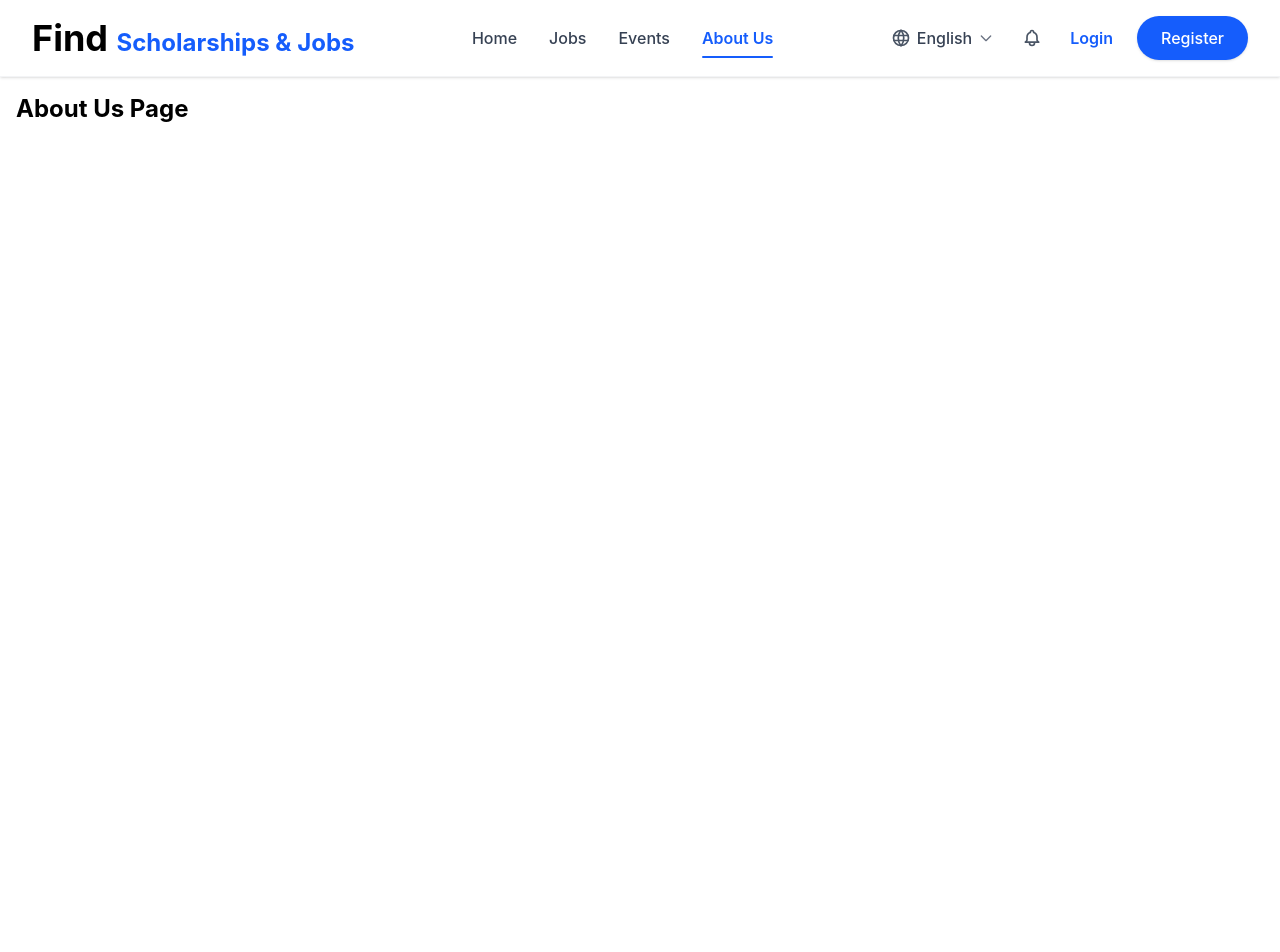
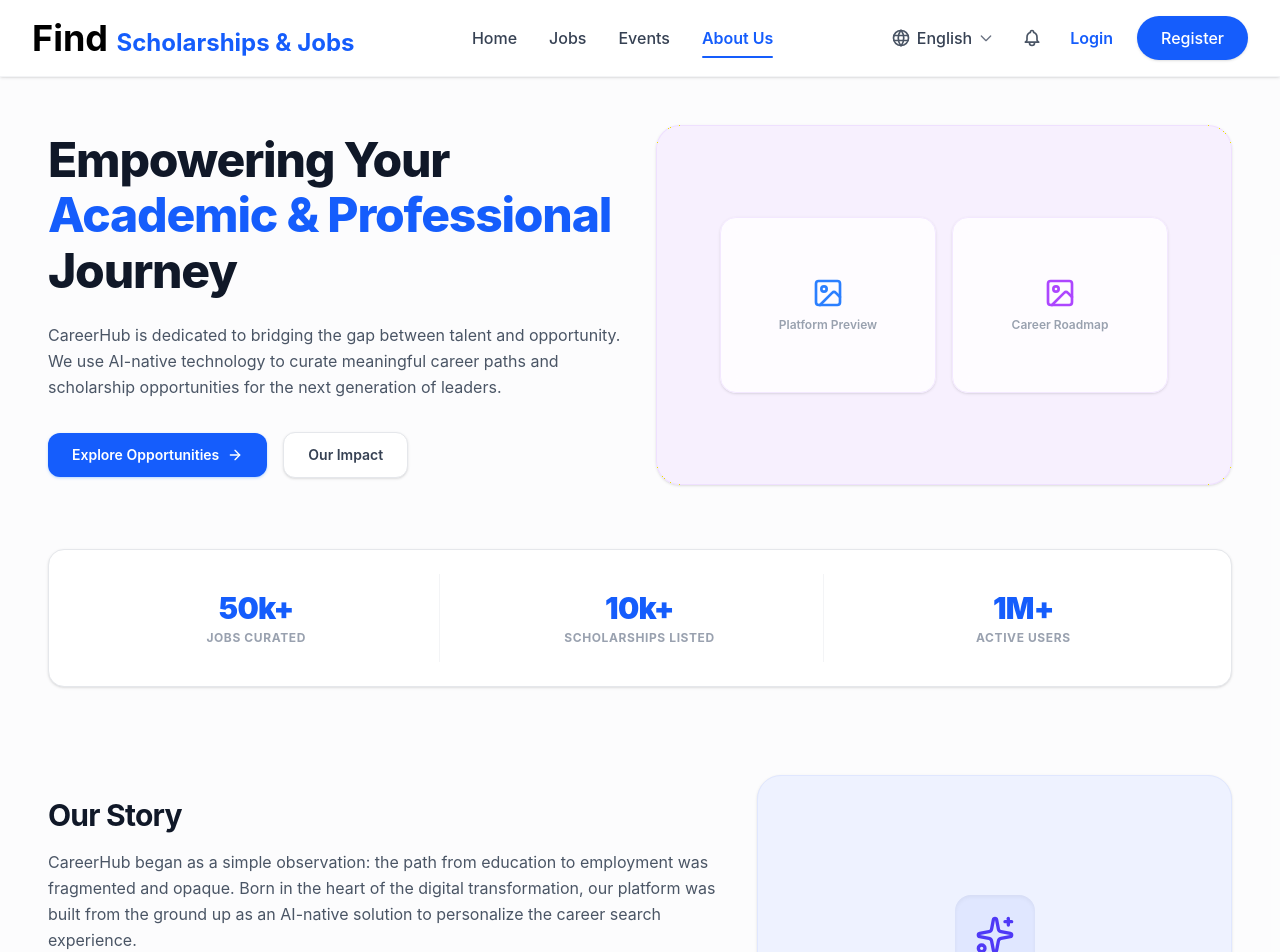
Before and after one commit to TeamProjectSpringBootETEC/FindYourPathFrontend, a React (Vite) app: page /about in a window 1280 px wide. Shown: the top 952 px of the page. Before the commit the page ends 800 px from the top, so only its background shows below. Built offline with nearby package versions, Linux system fonts and the light colour scheme.

Commit message:
Complete about us

```diff
--- a/src/Routes/RouteApp.jsx
+++ b/src/Routes/RouteApp.jsx
@@ -10,6 +10,7 @@ import Events from "@/pages/Events";
 import EventDetail from "@/pages/detail/EventDetail";
 import Register from "@/pages/Register";
 import Login from "@/pages/Login";
+import AboutUs from "@/pages/AboutUs";
 
 // Layout for Public Pages (with Navbar)
 const PublicLayout = () => {
@@ -46,8 +47,7 @@ function RouteApp() {
         <Route path="/events" element={<Events/>} />
         <Route path="/event/:id" element={<EventDetail />} />
         <Route path="/companies" element={<h1 className="p-4 text-2xl font-bold">Companies Page</h1>} />
-        <Route path="/universities" element={<h1 className="p-4 text-2xl font-bold">Universities Page</h1>} />
-        <Route path="/about" element={<h1 className="p-4 text-2xl font-bold">About Us Page</h1>} />
+        <Route path="/about" element={<AboutUs/>} />
       </Route>
 
       {/* Auth Pages -> No Navbar / Footer */}
@@ -63,8 +63,6 @@ function RouteApp() {
         <Route path="jobs" element={<h1 className="text-2xl font-bold">Admin Jobs Page</h1>} />
         <Route path="categories" element={<CategoryJob/>} />
         <Route path="events" element={<h1 className="text-2xl font-bold">Admin Events</h1>} />
-        <Route path="scholarships" element={<h1 className="text-2xl font-bold">Admin Scholarships Page</h1>} />
-        <Route path="applications" element={<h1 className="text-2xl font-bold">Applications Page</h1>} />
         <Route path="settings" element={<h1 className="text-2xl font-bold">Settings Page</h1>} />
         <Route path="notifications" element={<h1 className="text-2xl font-bold">Notifications Page</h1>} />
       </Route>
--- /dev/null
+++ b/src/pages/AboutUs.jsx
@@ -0,0 +1,171 @@
+import React from 'react';
+import { ArrowRight, Star, Sparkles, Image as ImageIcon, Users, Award, Briefcase } from 'lucide-react';
+
+export default function AboutUs() {
+  const testimonials = [
+    {
+      id: 1,
+      quote: "CareerHub made discovering niche scholarships effortless. Within three weeks of setting up my profile, I secured a $12,000 STEM grant that funded my final academic semester.",
+      name: "Amara Lawson",
+      title: "Biomedical Sciences • Oxford",
+      initials: "AL",
+      avatarBg: "bg-blue-100 text-blue-700"
+    },
+    {
+      id: 2,
+      quote: "The curated job matching is unmatched. Instead of sending out hundreds of resumes into the void, I received tailored interviews that actually fit my engineering skill set.",
+      name: "Kiran Patel",
+      title: "Junior Cloud Engineer • Ex-Imperial",
+      initials: "KP",
+      avatarBg: "bg-purple-100 text-purple-700"
+    },
+    {
+      id: 3,
+      quote: "Transitioning from academia to UX research was daunting until I discovered CareerHub. The personalized roadmap made every single step crystal clear and achievable.",
+      name: "Maya Takahashi",
+      title: "Product Designer • Ramboll alum",
+      initials: "MT",
+      avatarBg: "bg-teal-100 text-teal-700"
+    }
+  ];
+
+  return (
+    <div className="min-h-screen bg-gray-50/50 font-sans text-gray-800 p-4 sm:p-6 lg:p-12 space-y-16">
+      <div className="max-w-7xl mx-auto space-y-16">
+
+        {/* Hero Section */}
+        <div className="grid grid-cols-1 lg:grid-cols-12 gap-8 items-center">
+
+          {/* Left Hero Content */}
+          <div className="lg:col-span-6 space-y-6">
+            <h1 className="text-3xl sm:text-4xl lg:text-5xl font-extrabold text-gray-900 tracking-tight leading-[1.15]">
+              Empowering Your <br />
+              <span className="text-blue-600">Academic & Professional</span> <br />
+              Journey
+            </h1>
+            <p className="text-sm sm:text-base text-gray-600 leading-relaxed max-w-xl">
+              CareerHub is dedicated to bridging the gap between talent and opportunity. We use AI-native technology to curate meaningful career paths and scholarship opportunities for the next generation of leaders.
+            </p>
+
+            <div className="flex flex-wrap items-center gap-4 pt-2">
+              <button className="bg-blue-600 hover:bg-blue-700 text-white px-6 py-3 rounded-xl font-semibold text-sm transition-all shadow-sm shadow-blue-200 flex items-center gap-2">
+                Explore Opportunities <ArrowRight className="w-4 h-4" />
+              </button>
+              <button className="bg-white border border-gray-200 hover:bg-gray-50 text-gray-700 px-6 py-3 rounded-xl font-semibold text-sm transition-all shadow-sm">
+                Our Impact
+              </button>
+            </div>
+          </div>
+
+          {/* Right Hero Image Illustration Card */}
+          <div className="lg:col-span-6 bg-purple-100/60 border border-purple-200/60 rounded-3xl p-6 sm:p-10 flex items-center justify-center relative min-h-[300px] sm:min-h-[360px] shadow-sm">
+            <div className="grid grid-cols-2 gap-4 w-full max-w-md">
+              <div className="bg-white/80 backdrop-blur-sm border border-purple-100 rounded-2xl h-44 flex flex-col items-center justify-center gap-2 shadow-sm">
+                <ImageIcon className="w-8 h-8 text-blue-500" />
+                <span className="text-xs font-semibold text-gray-400">Platform Preview</span>
+              </div>
+              <div className="bg-white/80 backdrop-blur-sm border border-purple-100 rounded-2xl h-44 flex flex-col items-center justify-center gap-2 shadow-sm">
+                <ImageIcon className="w-8 h-8 text-purple-500" />
+                <span className="text-xs font-semibold text-gray-400">Career Roadmap</span>
+              </div>
+            </div>
+          </div>
+
+        </div>
+
+        {/* Stats Bar */}
+        <div className="grid grid-cols-1 sm:grid-cols-3 gap-4 bg-white border border-gray-200 rounded-2xl p-6 shadow-sm divide-y sm:divide-y-0 sm:divide-x divide-gray-100 text-center">
+
+          <div className="p-4 space-y-1">
+            <p className="text-2xl sm:text-3xl font-black text-blue-600 tracking-tight">50k+</p>
+            <p className="text-xs font-bold text-gray-400 uppercase tracking-wider">Jobs Curated</p>
+          </div>
+
+          <div className="p-4 space-y-1">
+            <p className="text-2xl sm:text-3xl font-black text-blue-600 tracking-tight">10k+</p>
+            <p className="text-xs font-bold text-gray-400 uppercase tracking-wider">Scholarships Listed</p>
+          </div>
+
+          <div className="p-4 space-y-1">
+            <p className="text-2xl sm:text-3xl font-black text-blue-600 tracking-tight">1M+</p>
+            <p className="text-xs font-bold text-gray-400 uppercase tracking-wider">Active Users</p>
+          </div>
+
+        </div>
+
+        {/* Our Story Section */}
+        <div className="grid grid-cols-1 lg:grid-cols-12 gap-8 items-center pt-6">
+
+          <div className="lg:col-span-7 space-y-4">
+            <h2 className="text-2xl sm:text-3xl font-bold text-gray-900 tracking-tight">
+              Our Story
+            </h2>
+            <div className="space-y-4 text-sm sm:text-base text-gray-600 leading-relaxed">
+              <p>
+                CareerHub began as a simple observation: the path from education to employment was fragmented and opaque. Born in the heart of the digital transformation, our platform was built from the ground up as an AI-native solution to personalize the career search experience.
+              </p>
+              <p>
+                We believed that technology shouldn't just aggregate listings; it should understand aspirations. By leveraging sophisticated algorithms, we've created an ecosystem where a student's potential is matched with the right academic funding and professional starting lines.
+              </p>
+            </div>
+          </div>
+
+          <div className="lg:col-span-5 bg-indigo-50 border border-indigo-100 rounded-3xl p-10 flex flex-col items-center justify-center min-h-[320px] shadow-sm relative">
+            <div className="w-20 h-20 bg-indigo-100 rounded-2xl flex items-center justify-center shadow-inner">
+              <Sparkles className="w-10 h-10 text-indigo-600" />
+            </div>
+          </div>
+
+        </div>
+
+        {/* What People Are Saying Section */}
+        <div className="space-y-8 pt-8">
+
+          <div className="text-center max-w-xl mx-auto space-y-1">
+            <h2 className="text-2xl sm:text-3xl font-bold text-gray-900 tracking-tight">What People Are Saying</h2>
+            <p className="text-xs sm:text-sm text-gray-500">
+              Real stories from students and graduates navigating their academic journeys and early careers.
+            </p>
+          </div>
+
+          {/* Testimonial Cards Grid */}
+          <div className="grid grid-cols-1 md:grid-cols-3 gap-6">
+            {testimonials.map((item) => (
+              <div
+                key={item.id}
+                className="bg-white border border-gray-200 rounded-3xl p-6 sm:p-8 shadow-sm flex flex-col justify-between space-y-6 hover:shadow-md transition-shadow"
+              >
+                <div className="space-y-4">
+                  {/* Star Rating */}
+                  <div className="flex items-center gap-1">
+                    {[...Array(5)].map((_, i) => (
+                      <Star key={i} className="w-4 h-4 fill-amber-400 text-amber-400" />
+                    ))}
+                  </div>
+
+                  <p className="text-xs sm:text-sm text-gray-600 leading-relaxed italic">
+                    "{item.quote}"
+                  </p>
+                </div>
+
+                {/* Author Info */}
+                <div className="flex items-center gap-3 pt-4 border-t border-gray-100">
+                  <div className={`w-10 h-10 rounded-full flex items-center justify-center font-bold text-xs ${item.avatarBg} shrink-0`}>
+                    {item.initials}
+                  </div>
+                  <div className="overflow-hidden">
+                    <h4 className="font-bold text-sm text-gray-900 truncate">{item.name}</h4>
+                    <p className="text-[11px] text-gray-400 truncate">{item.title}</p>
+                  </div>
+                </div>
+
+              </div>
+            ))}
+          </div>
+
+        </div>
+
+      </div>
+    </div>
+  );
+}
```
